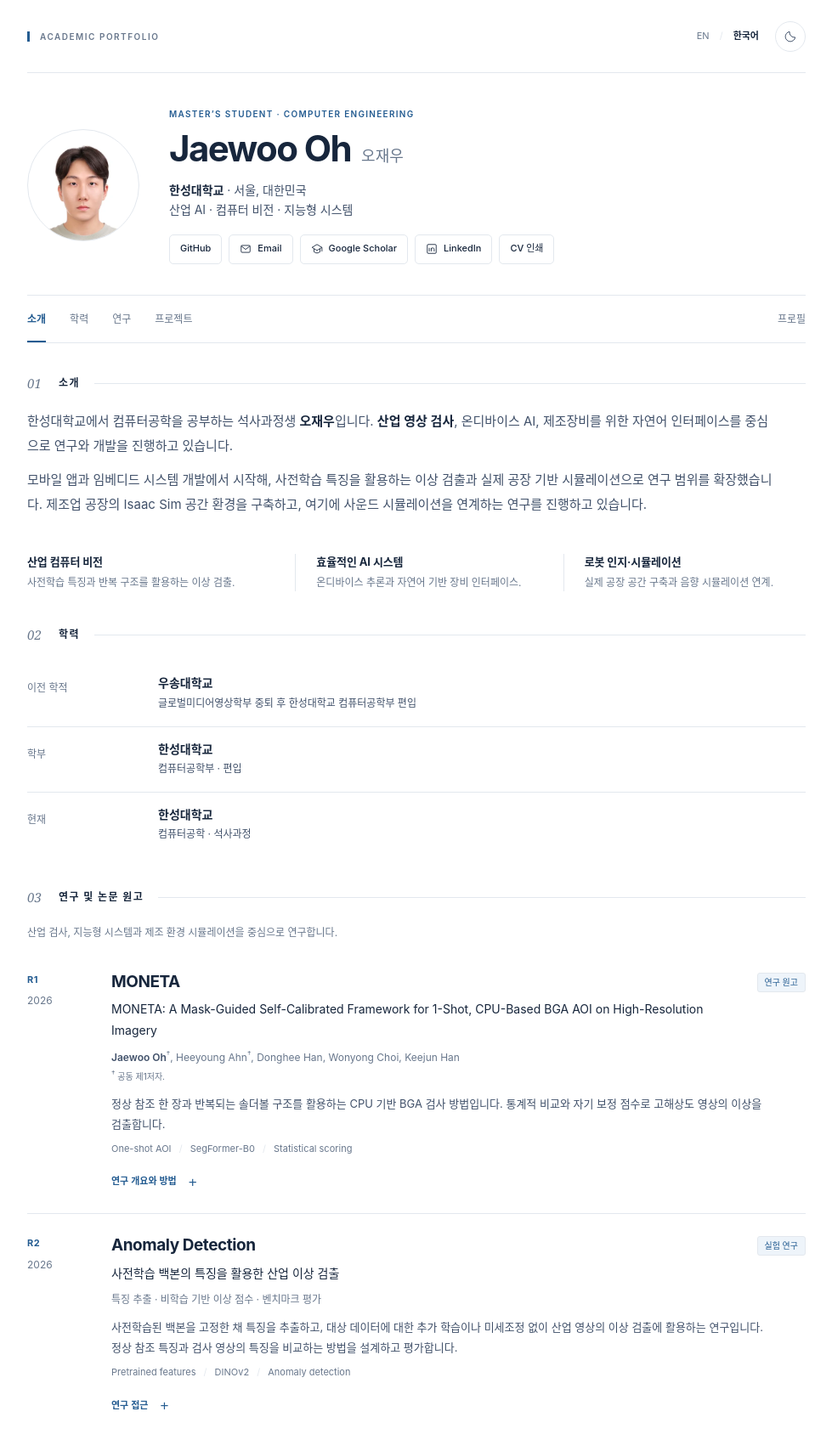
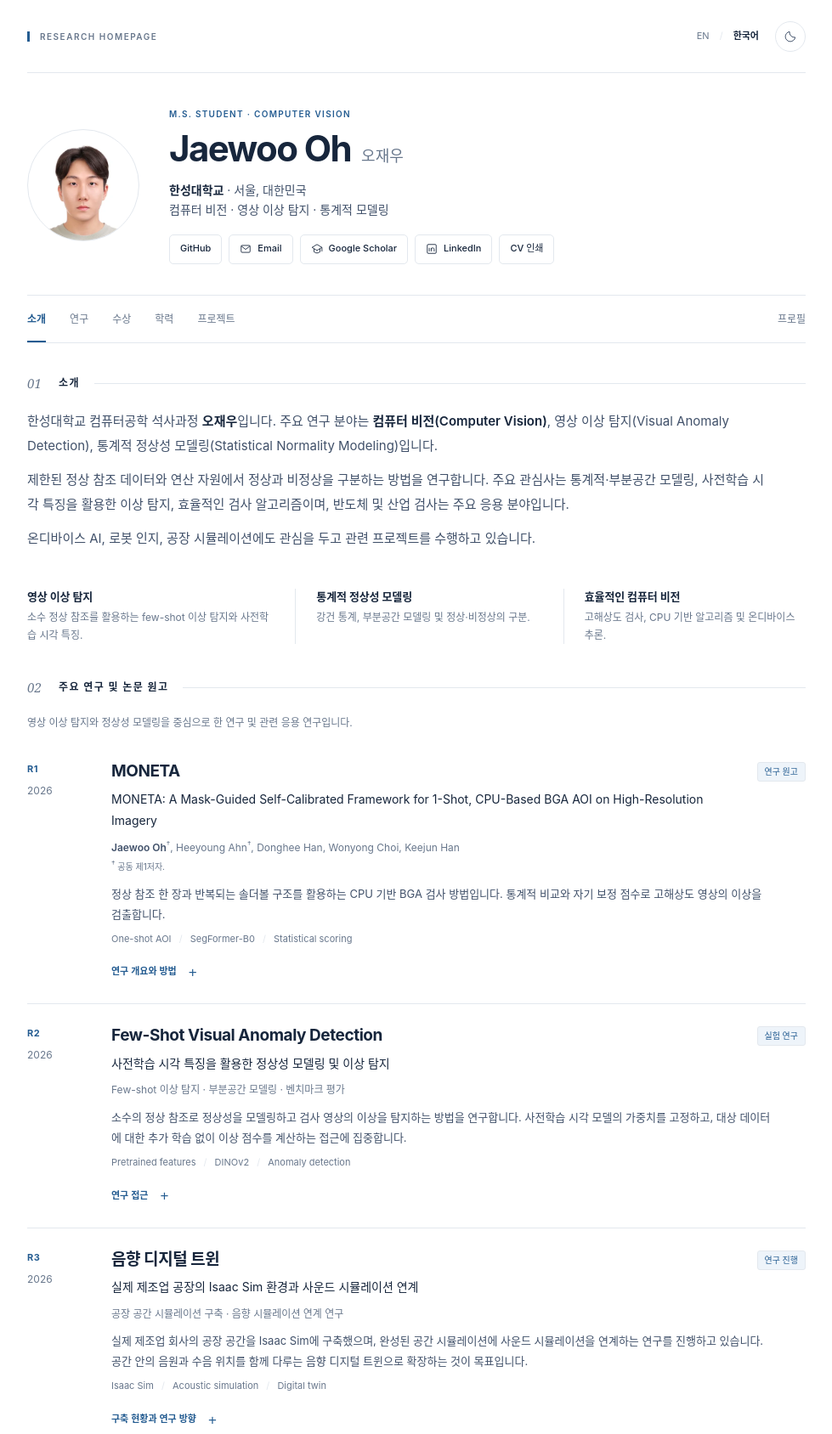
Before and after one commit to jaewoooh/jaewoooh.github.io, a plain HTML site: page ko.html in a window 1280 px wide. Shown: the top 1688 px of the page at 85% size, without its empty margins (150-1129 px from the left). Drawn offline with Linux system fonts and the light colour scheme.

Commit message:
Refocus academic profile and add verified ISMP 2026 award

```diff
--- a/ko.html
+++ b/ko.html
@@ -6,11 +6,11 @@
     <meta name="color-scheme" content="light dark">
     <meta name="theme-color" content="#ffffff">
     <meta name="author" content="Jaewoo Oh">
-    <title>Jaewoo Oh · 오재우 연구 포트폴리오</title>
-    <meta name="description" content="한성대학교 석사과정 오재우의 연구 포트폴리오. 산업 이상 검출, 온디바이스 AI, 제조 LLM, Isaac Sim 공장 환경과 음향 디지털 트윈.">
+    <title>Jaewoo Oh · 오재우 연구 홈페이지</title>
+    <meta name="description" content="한성대학교 컴퓨터공학 석사과정 오재우. 컴퓨터 비전, 영상 이상 탐지, 통계적 정상성 모델링 및 효율적인 비전 시스템 연구.">
     <meta property="og:type" content="website">
-    <meta property="og:title" content="Jaewoo Oh · 오재우 연구 포트폴리오">
-    <meta property="og:description" content="산업 AI · 컴퓨터 비전 · 공장 시뮬레이션">
+    <meta property="og:title" content="Jaewoo Oh · 오재우 연구 홈페이지">
+    <meta property="og:description" content="컴퓨터 비전 · 이상 탐지 · 통계적 모델링">
     <meta property="og:locale" content="ko_KR">
     <link href="https://jaewoooh.github.io/ko.html" rel="canonical">
     <link href="index.html" rel="alternate" hreflang="en">
@@ -40,7 +40,7 @@
     </svg>
     <div id="top" class="shell">
       <div class="utility">
-        <span class="utility-title eyebrow">Academic portfolio</span>
+        <span class="utility-title eyebrow">Research homepage</span>
         <div class="tools">
           <nav class="languages" aria-label="언어 선택">
             <a lang="en" href="index.html" hreflang="en">EN</a>
@@ -71,9 +71,9 @@
           JO
         </div>
         <div>
-          <p class="profile-kicker">MASTER’S STUDENT · COMPUTER ENGINEERING</p>
+          <p class="profile-kicker">M.S. STUDENT · COMPUTER VISION</p>
           <h1>Jaewoo Oh<span lang="ko">오재우</span></h1>
-          <p class="affiliation"><strong>한성대학교</strong> · 서울, 대한민국<br>산업 AI · 컴퓨터 비전 · 지능형 시스템</p>
+          <p class="affiliation"><strong>한성대학교</strong> · 서울, 대한민국<br>컴퓨터 비전 · 영상 이상 탐지 · 통계적 모델링</p>
           <div class="social-links">
             <a class="social-link" href="https://github.com/jaewoooh" rel="noopener noreferrer" target="_blank">GitHub</a>
             <a class="social-link" href="mailto:jae990508@gmail.com"><svg class="icon" aria-hidden="true"><use href="#i-mail"></use></svg>Email</a>
@@ -106,8 +106,9 @@
       <div class="nav-wrap">
         <nav class="nav" aria-label="섹션 메뉴">
           <a href="#about">소개</a>
+          <a href="#research">연구</a>
+          <a href="#awards">수상</a>
           <a href="#education">학력</a>
-          <a href="#research">연구</a>
           <a href="#projects">프로젝트</a>
           <a class="nav-contact" href="#contact">프로필</a>
         </nav>
@@ -116,53 +117,28 @@
         <section id="about" class="section" aria-labelledby="heading-about">
           <h2 id="heading-about" class="section-title"><span class="section-num">01</span>소개</h2>
           <div class="intro">
-            <p>한성대학교에서 컴퓨터공학을 공부하는 석사과정생 <strong>오재우</strong>입니다. <strong>산업 영상 검사</strong>, 온디바이스 AI, 제조장비를 위한 자연어
-              인터페이스를 중심으로 연구와 개발을 진행하고 있습니다.</p>
-            <p>모바일 앱과 임베디드 시스템 개발에서 시작해, 사전학습 특징을 활용하는 이상 검출과 실제 공장 기반 시뮬레이션으로 연구 범위를 확장했습니다. 제조업 공장의 Isaac Sim 공간 환경을
-              구축하고, 여기에 사운드 시뮬레이션을 연계하는 연구를 진행하고 있습니다.</p>
+            <p>한성대학교 컴퓨터공학 석사과정 <strong>오재우</strong>입니다. 주요 연구 분야는 <strong>컴퓨터 비전(Computer Vision)</strong>, 영상 이상 탐지(Visual Anomaly Detection), 통계적 정상성 모델링(Statistical Normality Modeling)입니다.</p>
+            <p>제한된 정상 참조 데이터와 연산 자원에서 정상과 비정상을 구분하는 방법을 연구합니다. 주요 관심사는 통계적·부분공간 모델링, 사전학습 시각 특징을 활용한 이상 탐지, 효율적인 검사 알고리즘이며, 반도체 및 산업 검사는 주요 응용 분야입니다.</p>
+            <p>온디바이스 AI, 로봇 인지, 공장 시뮬레이션에도 관심을 두고 관련 프로젝트를 수행하고 있습니다.</p>
           </div>
           <div class="interests">
             <div class="interest">
-              <h3>산업 컴퓨터 비전</h3>
-              <p>사전학습 특징과 반복 구조를 활용하는 이상 검출.</p>
+              <h3>영상 이상 탐지</h3>
+              <p>소수 정상 참조를 활용하는 few-shot 이상 탐지와 사전학습 시각 특징.</p>
             </div>
             <div class="interest">
-              <h3>효율적인 AI 시스템</h3>
-              <p>온디바이스 추론과 자연어 기반 장비 인터페이스.</p>
+              <h3>통계적 정상성 모델링</h3>
+              <p>강건 통계, 부분공간 모델링 및 정상·비정상의 구분.</p>
             </div>
             <div class="interest">
-              <h3>로봇 인지·시뮬레이션</h3>
-              <p>실제 공장 공간 구축과 음향 시뮬레이션 연계.</p>
-            </div>
-          </div>
-        </section>
-        <section id="education" class="section" aria-labelledby="heading-education">
-          <h2 id="heading-education" class="section-title"><span class="section-num">02</span>학력</h2>
-          <div class="fact-row">
-            <p class="fact-label">이전 학적</p>
-            <div>
-              <h3>우송대학교</h3>
-              <p>글로벌미디어영상학부 중퇴 후 한성대학교 컴퓨터공학부 편입</p>
-            </div>
-          </div>
-          <div class="fact-row">
-            <p class="fact-label">학부</p>
-            <div>
-              <h3>한성대학교</h3>
-              <p>컴퓨터공학부 · 편입</p>
-            </div>
-          </div>
-          <div class="fact-row">
-            <p class="fact-label">현재</p>
-            <div>
-              <h3>한성대학교</h3>
-              <p>컴퓨터공학 · 석사과정</p>
+              <h3>효율적인 컴퓨터 비전</h3>
+              <p>고해상도 검사, CPU 기반 알고리즘 및 온디바이스 추론.</p>
             </div>
           </div>
         </section>
         <section id="research" class="section" aria-labelledby="heading-research">
-          <h2 id="heading-research" class="section-title"><span class="section-num">03</span>연구 및 논문 원고</h2>
-          <p class="section-lead">산업 검사, 지능형 시스템과 제조 환경 시뮬레이션을 중심으로 연구합니다.</p>
+          <h2 id="heading-research" class="section-title"><span class="section-num">02</span>주요 연구 및 논문 원고</h2>
+          <p class="section-lead">영상 이상 탐지와 정상성 모델링을 중심으로 한 연구 및 관련 응용 연구입니다.</p>
           <article id="moneta" class="research-item" aria-labelledby="title-moneta">
             <div class="research-meta">
               <span class="record-id">R1</span>
@@ -200,13 +176,12 @@
             </div>
             <div class="record-content">
               <div class="record-header">
-                <h3 id="title-c1">Anomaly Detection</h3>
+                <h3 id="title-c1">Few-Shot Visual Anomaly Detection</h3>
                 <span class="status">실험 연구</span>
               </div>
-              <p class="paper-title">사전학습 백본의 특징을 활용한 산업 이상 검출</p>
-              <p class="role-line">특징 추출 · 비학습 기반 이상 점수 · 벤치마크 평가</p>
-              <p class="record-summary">사전학습된 백본을 고정한 채 특징을 추출하고, 대상 데이터에 대한 추가 학습이나 미세조정 없이 산업 영상의 이상 검출에 활용하는 연구입니다.
-                정상 참조 특징과 검사 영상의 특징을 비교하는 방법을 설계하고 평가합니다.</p>
+              <p class="paper-title">사전학습 시각 특징을 활용한 정상성 모델링 및 이상 탐지</p>
+              <p class="role-line">Few-shot 이상 탐지 · 부분공간 모델링 · 벤치마크 평가</p>
+              <p class="record-summary">소수의 정상 참조로 정상성을 모델링하고 검사 영상의 이상을 탐지하는 방법을 연구합니다. 사전학습 시각 모델의 가중치를 고정하고, 대상 데이터에 대한 추가 학습 없이 이상 점수를 계산하는 접근에 집중합니다.</p>
               <p class="keywords"><span>Pretrained features</span><span>DINOv2</span><span>Anomaly detection</span></p>
               <details class="research-details">
                 <summary>연구 접근<span class="plus" aria-hidden="true">+</span></summary>
@@ -260,8 +235,44 @@
             </div>
           </article>
         </section>
+        <section id="awards" class="section" aria-labelledby="heading-awards">
+          <h2 id="heading-awards" class="section-title"><span class="section-num">03</span>수상 이력</h2>
+          <div class="fact-row">
+            <p class="fact-label">2026년 11월</p>
+            <div>
+              <h3>Best Paper Award (우수 포스터 논문상)</h3>
+              <p>ISMP 2026 · 제24회 국제마이크로전자 및 패키징 심포지엄 · 부산, 대한민국</p>
+              <p>CALIPER: A Single-Reference, CPU-Based Inspection Framework for Reducing Operator-Dependent Recipe Tuning in BGA AOI</p>
+              <a class="project-reference" href="https://kr.linkedin.com/posts/keejun-han-ph-d-a763b176_aireinventshbm-ismp2026-youngscientistaward-activity-7525498549485195264-hluK" rel="noopener noreferrer" target="_blank">수상 소식 (지도교수 공개 발표) ↗</a>
+            </div>
+          </div>
+        </section>
+        <section id="education" class="section" aria-labelledby="heading-education">
+          <h2 id="heading-education" class="section-title"><span class="section-num">04</span>학력</h2>
+          <div class="fact-row">
+            <p class="fact-label">이전 학적</p>
+            <div>
+              <h3>우송대학교</h3>
+              <p>글로벌미디어영상학부 중퇴 후 한성대학교 컴퓨터공학부 편입</p>
+            </div>
+          </div>
+          <div class="fact-row">
+            <p class="fact-label">학부</p>
+            <div>
+              <h3>한성대학교</h3>
+              <p>컴퓨터공학부 · 편입</p>
+            </div>
+          </div>
+          <div class="fact-row">
+            <p class="fact-label">현재</p>
+            <div>
+              <h3>한성대학교</h3>
+              <p>컴퓨터공학 · 석사과정</p>
+            </div>
+          </div>
+        </section>
         <section id="projects" class="section" aria-labelledby="heading-projects">
-          <h2 id="heading-projects" class="section-title"><span class="section-num">04</span>프로젝트 기록</h2>
+          <h2 id="heading-projects" class="section-title"><span class="section-num">05</span>프로젝트 기록</h2>
           <div class="archive-heading">
             <p>앱 개발부터 산업 AI 연구까지의 수행 기록입니다.</p>
             <div class="archive-controls js-only">
@@ -424,10 +435,10 @@
                 </article>
                 <article id="project-c1-archive" class="project-item" data-category="research">
                   <div class="project-header">
-                    <h4>Anomaly Detection</h4>
+                    <h4>Few-Shot Visual Anomaly Detection</h4>
                     <span class="project-type">벤치마크 실험</span>
                   </div>
-                  <p>사전학습 백본에서 추출한 특징을 추가 학습 없이 산업 이상 검출에 활용하는 방법 연구.</p>
+                  <p>소수 정상 참조와 고정된 사전학습 시각 특징을 이용한 정상성 모델링 및 이상 탐지 연구.</p>
                   <a class="project-reference" href="#c1">연구 설명 보기 ↑</a>
                 </article>
               </div>
@@ -439,7 +450,7 @@
       <section id="contact" class="contact">
         <div>
           <h2>연구·개발 프로필</h2>
-          <p>산업 AI, 컴퓨터 비전과 지능형 시스템을 연구합니다.</p>
+          <p>컴퓨터 비전, 영상 이상 탐지 및 통계적 정상성 모델링을 연구합니다.</p>
         </div>
         <div class="social-links">
           <a class="social-link" href="https://github.com/jaewoooh" rel="noopener noreferrer" target="_blank">GitHub</a>
@@ -460,7 +471,7 @@
       </section>
       <footer class="footer">
         <span>© 2026 Jaewoo Oh</span>
-        <span>최근 갱신 · 2026년 9월</span>
+        <span>최근 갱신 · 2026년 11월</span>
         <a href="#top">맨 위로 ↑</a>
       </footer>
     </div>
```
